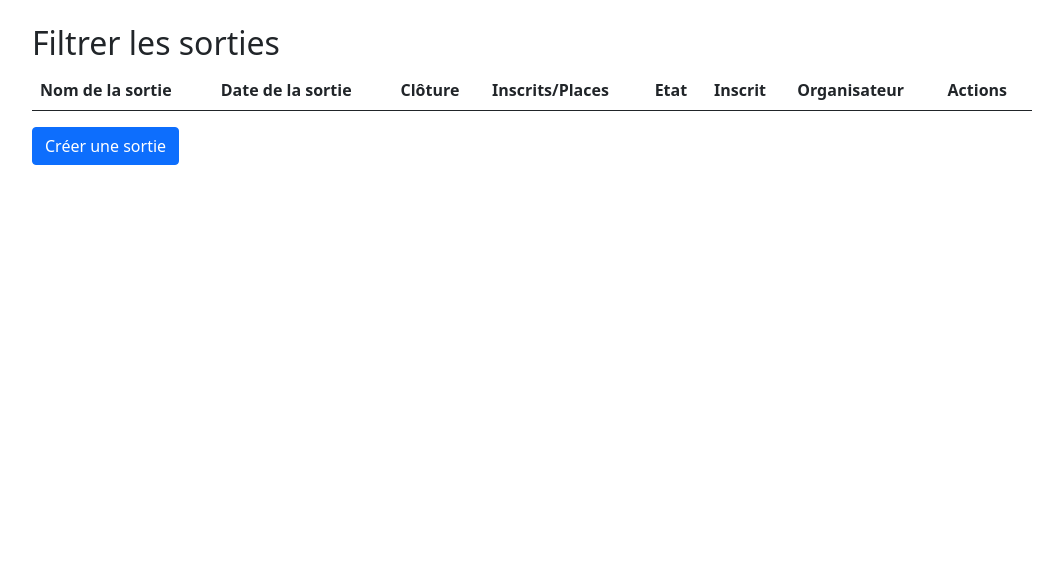
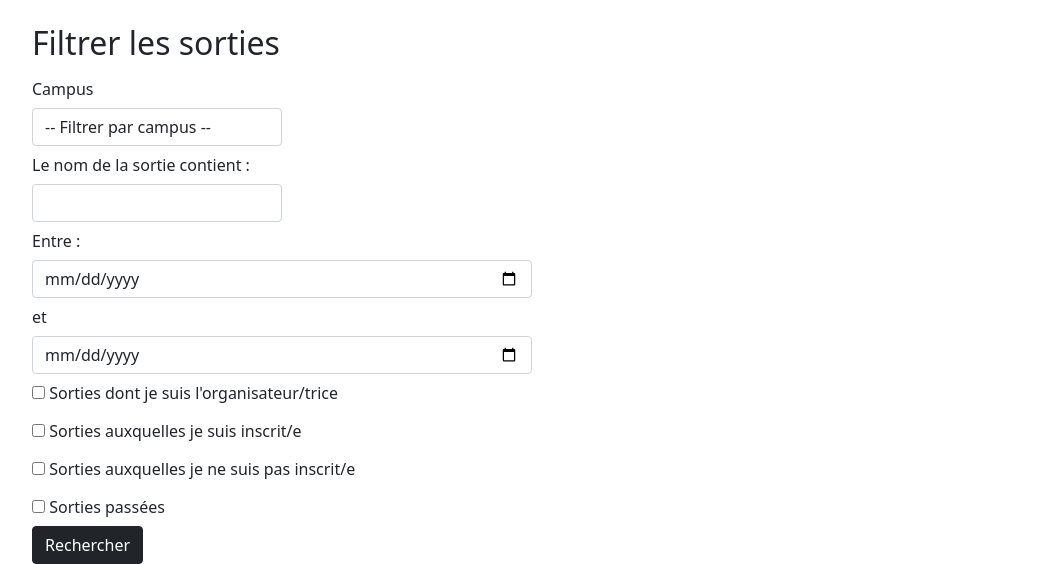
Before and after one commit to RobinHillmeyer/Sortir.com, a Symfony app: template templates/trip/list.html.twig in a window 1280 px wide. Shown: the part 100-664 px from the top of the page, without its empty margins (108-1146 px from the left). Run offline with Twig, Linux system fonts and the light colour scheme; the template is opened without the code that fills it, so the values that code supplies are empty; some libraries are stand-ins or nearby versions.

Commit message:
add an include for filterForm

```diff
--- /dev/null
+++ b/templates/trip/filterForm.html.twig
@@ -0,0 +1,40 @@
+    <form action="">
+        <div>
+            <div class="col-md-3">
+                <label for="campus-select" class="col-form-label">Campus</label>
+                <select id="campus-select" class="form-control">
+                    <option value="">-- Filtrer par campus --</option>
+                    {% for campus in campus %}
+                        <option value="{{ campus.name }}">{{ campus.name }}</option>
+                    {% endfor %}
+                </select>
+            </div>
+            <div class="col-md-3">
+                <label for="trip-search" class="col-form-label">Le nom de la sortie contient : </label>
+                <input type="search" id="trip-search" class="form-control">
+            </div>
+            <div class="col-md-6">
+                <label for="start" class="col-form-label">Entre : </label>
+                <input type="date" id="start" name="trip-start" value="{{ "now" }}" min="{{ "now" }}" class="form-control">
+                <label for="end" class="col-form-label">et</label>
+                <input type="date" id="end" name="trip-end" class="form-control">
+            </div>
+            <div class="col-md-12">
+                <input type="checkbox" name="provider" id="provider">
+                <label for="provider" class="col-form-label">Sorties dont je suis l'organisateur/trice</label>
+            </div>
+            <div class="col-md-12">
+                <input type="checkbox" name="subscribe" id="subscribe">
+                <label for="subscribe" class="col-form-label">Sorties auxquelles je suis inscrit/e</label>
+            </div>
+            <div class="col-md-12">
+                <input type="checkbox" name="not-subscribe" id="not-subscribe">
+                <label for="not-subscribe" class="col-form-label">Sorties auxquelles je ne suis pas inscrit/e</label>
+            </div>
+            <div class="col-md-12">
+                <input type="checkbox" name="passed-trip" id="passed-trip">
+                <label for="passed-trip" class="col-form-label">Sorties passées</label>
+            </div>
+            <button type="submit" class="btn btn-dark">Rechercher</button>
+        </div>
+    </form>
--- a/templates/trip/list.html.twig
+++ b/templates/trip/list.html.twig
@@ -3,50 +3,7 @@
 {% block body %}
     <h2>Filtrer les sorties</h2>
 
-
-
-
-{#    <form action="">#}
-{#        <div>#}
-{#            <div class="col-md-3">#}
-{#                <label for="campus-select" class="col-form-label">Campus</label>#}
-{#                <select id="campus-select" class="form-control">#}
-{#                    <option value="">-- Filtrer par campus --</option>#}
-{#                    {% for campus in campus %}#}
-{#                        <option value="{{ campus.name }}">{{ campus.name }}</option>#}
-{#                    {% endfor %}#}
-{#                </select>#}
-{#            </div>#}
-{#            <div class="col-md-3">#}
-{#                <label for="trip-search" class="col-form-label">Le nom de la sortie contient : </label>#}
-{#                <input type="search" id="trip-search" class="form-control">#}
-{#            </div>#}
-{#            <div class="col-md-6">#}
-{#                <label for="start" class="col-form-label">Entre : </label>#}
-{#                <input type="date" id="start" name="trip-start" value="{{ "now" }}" min="{{ "now" }}" class="form-control">#}
-{#                <label for="end" class="col-form-label">et</label>#}
-{#                <input type="date" id="end" name="trip-end" class="form-control">#}
-{#            </div>#}
-{#            <div class="col-md-12">#}
-{#                <input type="checkbox" name="provider" id="provider">#}
-{#                <label for="provider" class="col-form-label">Sorties dont je suis l'organisateur/trice</label>#}
-{#            </div>#}
-{#            <div class="col-md-12">#}
-{#                <input type="checkbox" name="subscribe" id="subscribe">#}
-{#                <label for="subscribe" class="col-form-label">Sorties auxquelles je suis inscrit/e</label>#}
-{#            </div>#}
-{#            <div class="col-md-12">#}
-{#                <input type="checkbox" name="not-subscribe" id="not-subscribe">#}
-{#                <label for="not-subscribe" class="col-form-label">Sorties auxquelles je ne suis pas inscrit/e</label>#}
-{#            </div>#}
-{#            <div class="col-md-12">#}
-{#                <input type="checkbox" name="passed-trip" id="passed-trip">#}
-{#                <label for="passed-trip" class="col-form-label">Sorties passées</label>#}
-{#            </div>#}
-{#            <button type="submit" class="btn btn-dark">Rechercher</button>#}
-{#        </div>#}
-{#    </form>#}
-
+    {% include 'trip/filterForm.html.twig'%}
 
     <table class="table table-striped table-hover">
         <thead>
```
